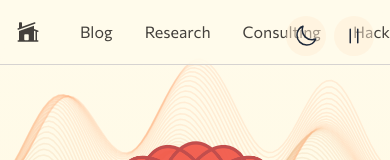
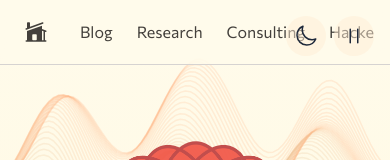
Before and after one commit to torsor-io/torsor-io, a React (Create React App) app: page / in a window 390 px wide. Shown: the top 160 px of the page. Built offline with nearby package versions, Linux system fonts and the light colour scheme; the HTML template or start-up script is replaced by a standard one.

Commit message:
Update Navbar.js

```diff
--- a/src/components/shared/Navbar.js
+++ b/src/components/shared/Navbar.js
@@ -45,7 +45,7 @@ const Navbar = ({
 
       <header className={`fixed top-0 w-full ${headerBg} backdrop-blur-xl border-b ${borderColor} z-40`}>
         <nav className="max-w-7xl mx-auto px-4 sm:px-6 lg:px-8 h-16 flex items-center justify-between">
-          <div className="flex space-x-8">
+          <div className="flex overflow-x-auto whitespace-nowrap space-x-6 sm:space-x-8 px-2 sm:px-0 no-scrollbar">
             <a href="" className={`${navText} hover:opacity-50 text-xl`}>
               <HomeModernIcon className={`h-6 w-6 mt-0 mr-2 stroke-1 ${navText}`} />
             </a>
```
